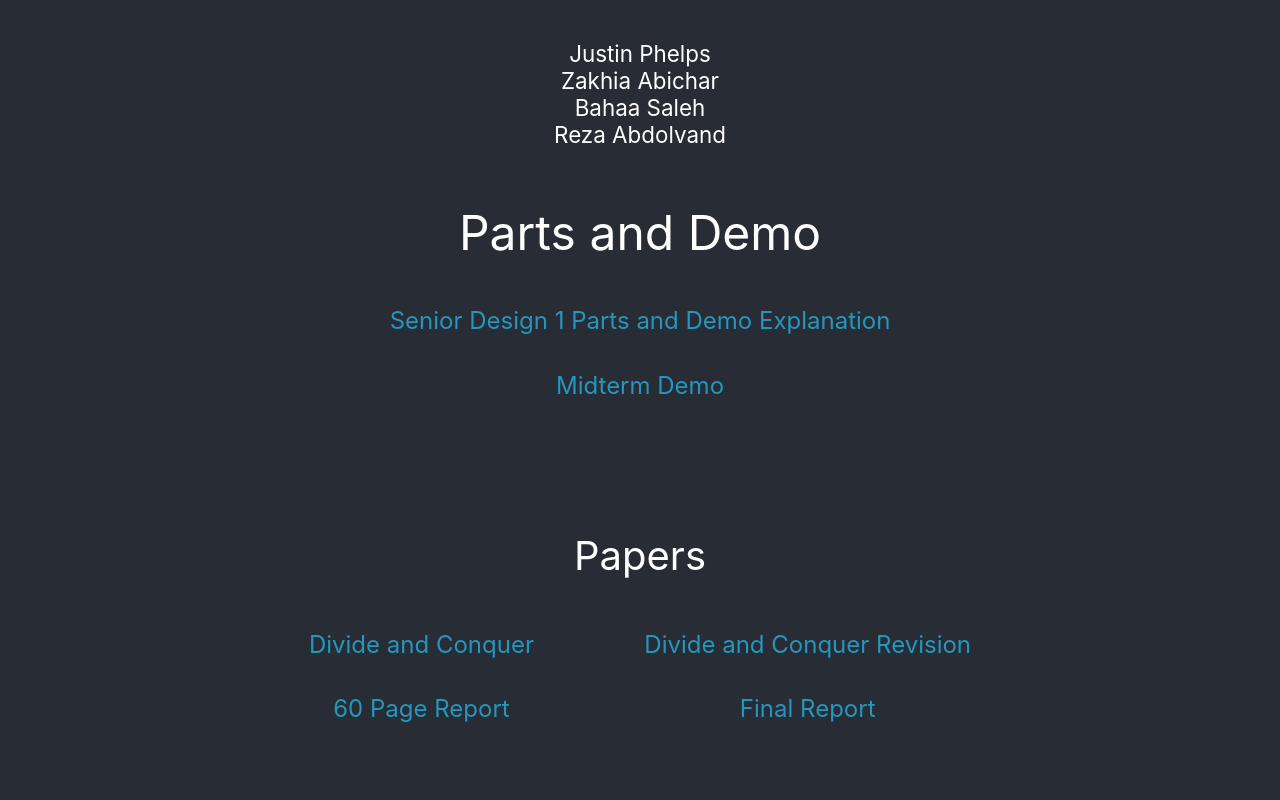
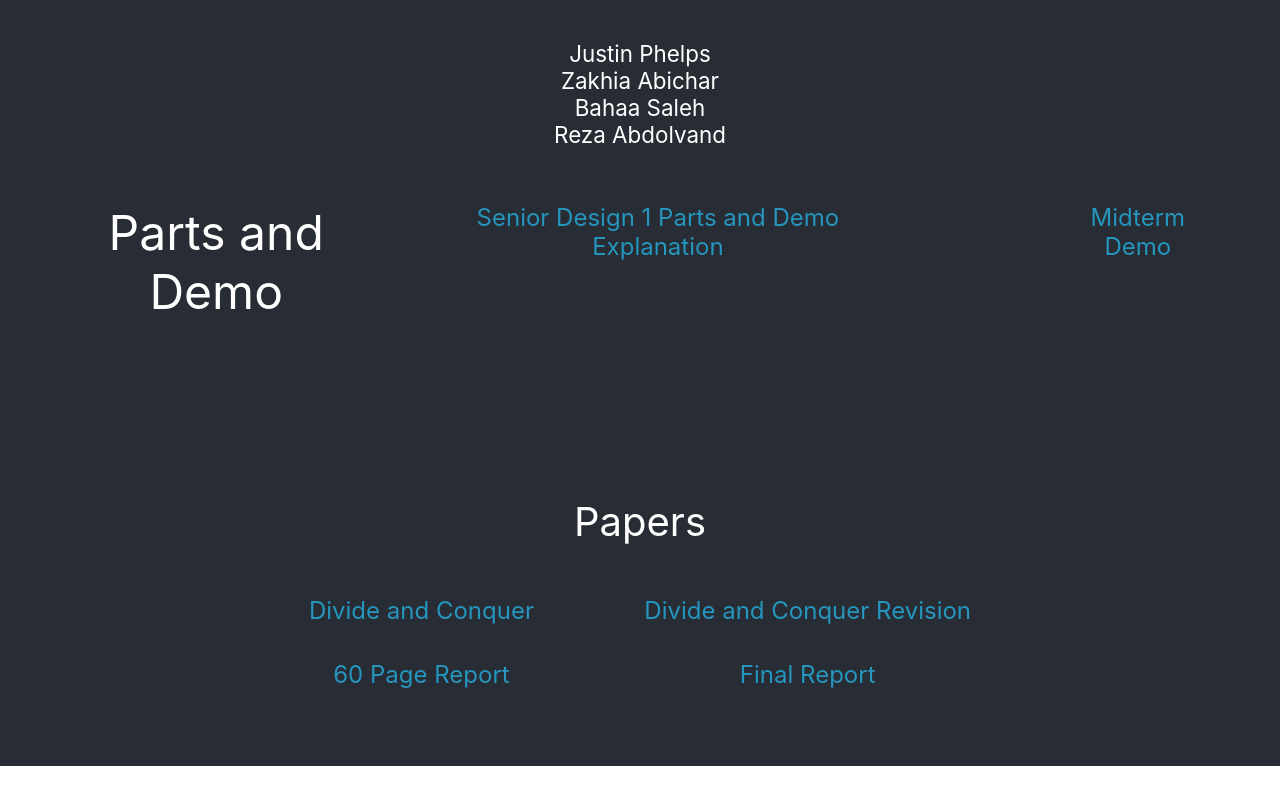
Before and after one commit to DonovanReynolds/ABI_Website, a React (Create React App) app: page / in a window 1280 px wide. Shown: the part 1965-2765 px from the top of the page. After the commit the page ends 2731 px from the top, so only its background shows below. Built offline with nearby package versions, Linux system fonts and the light colour scheme.

Commit message:
Update App.css

```diff
--- a/src/App.css
+++ b/src/App.css
@@ -141,7 +141,7 @@
 .demo-container{
   background-color: #282c34;
   margin-bottom: 2em;
-  display: grid;
+  display: flex;
   justify-content: center;
   column-gap: 10%;
   padding-top: 10px;
```
